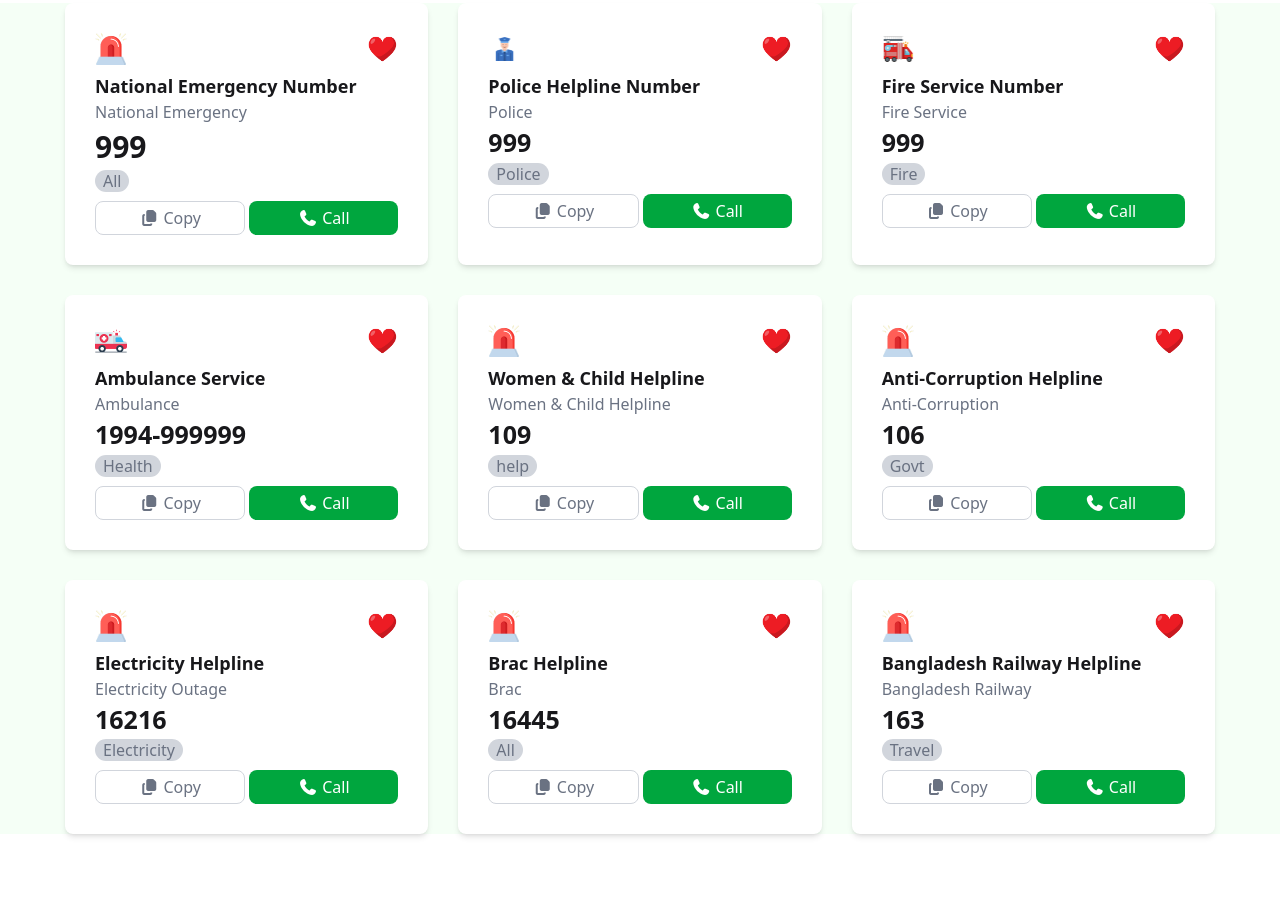
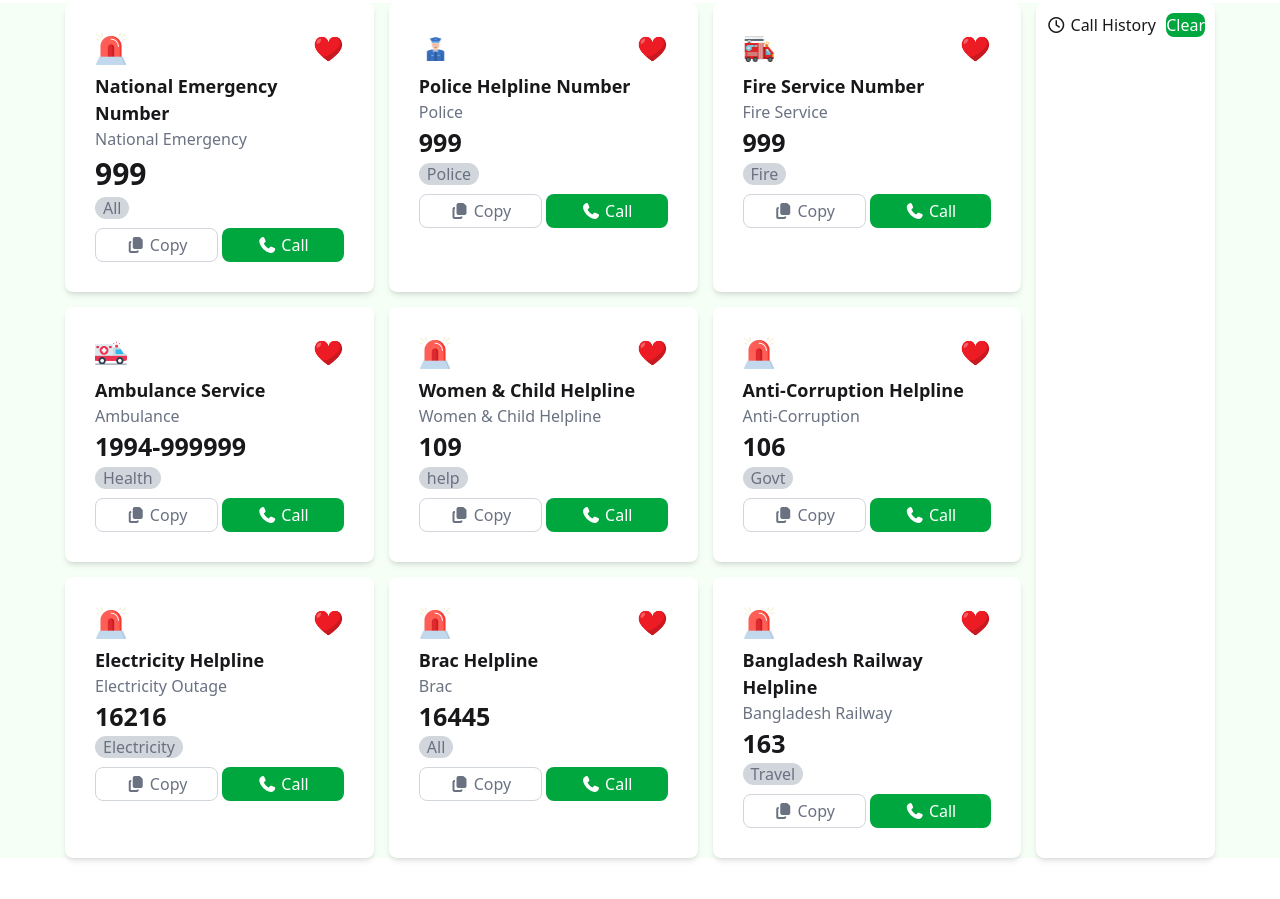
Before and after one commit to diponchakma1/assignment-5, a plain HTML site: page index.html in a window 1280 px wide. Shown: the part 277-1176 px from the top of the page. Drawn offline with nearby package versions, Linux system fonts and the light colour scheme.

Commit message:
card-right history section added

```diff
--- a/index.html
+++ b/index.html
@@ -46,9 +46,10 @@
     </div>
     <!-- card section start here -->
     <div class="bg-[#f5fff6]">
-        <div class="main-section max-w-[1150px] mx-auto mt-[40px] mb-[50px]">
-            <div class="card-section grid grid-cols-3 gap-[30px]">
-                <div class="card max-w-[450px] bg-white shadow-md border-red-100 rounded-lg p-[30px]">
+        <div class="main-section max-w-[1150px] flex gap-[15px] mx-auto mt-[40px] mb-[50px]">
+            <!-- card left section -->
+            <div class="card-section grid grid-cols-3 gap-[15px]">
+                <div class="card bg-white shadow-md border-red-100 rounded-lg p-[30px]">
                     <div class="icon flex justify-between items-center">
                         <img class="w-[32px] h-[32px]" src="./assets/emergency.png" alt="">
                         <img class="w-[32px] h-[32px]" src="./assets/heart.png" alt="">
@@ -67,7 +68,7 @@
                         </div>
                     </div>
                 </div>
-                <div class="card max-w-[450px] bg-white shadow-md border-red-100 rounded-lg p-[30px]">
+                <div class="card  bg-white shadow-md border-red-100 rounded-lg p-[30px]">
                     <div class="icon flex justify-between items-center">
                         <img class="w-[32px] h-[32px]" src="./assets/police.png" alt="">
                         <img class="w-[32px] h-[32px]" src="./assets/heart.png" alt="">
@@ -86,7 +87,7 @@
                         </div>
                     </div>
                 </div>
-                <div class="card max-w-[450px] bg-white shadow-md border-red-100 rounded-lg p-[30px]">
+                <div class="card  bg-white shadow-md border-red-100 rounded-lg p-[30px]">
                     <div class="icon flex justify-between items-center">
                         <img class="w-[32px] h-[32px]" src="./assets/fire-service.png" alt="">
                         <img class="w-[32px] h-[32px]" src="./assets/heart.png" alt="">
@@ -105,7 +106,7 @@
                         </div>
                     </div>
                 </div>
-                <div class="card max-w-[450px] bg-white shadow-md border-red-100 rounded-lg p-[30px]">
+                <div class="card  bg-white shadow-md border-red-100 rounded-lg p-[30px]">
                     <div class="icon flex justify-between items-center">
                         <img class="w-[32px] h-[32px]" src="./assets/ambulance.png" alt="">
                         <img class="w-[32px] h-[32px]" src="./assets/heart.png" alt="">
@@ -124,7 +125,7 @@
                         </div>
                     </div>
                 </div>
-                <div class="card max-w-[450px] bg-white shadow-md border-red-100 rounded-lg p-[30px]">
+                <div class="card  bg-white shadow-md border-red-100 rounded-lg p-[30px]">
                     <div class="icon flex justify-between items-center">
                         <img class="w-[32px] h-[32px]" src="./assets/emergency.png" alt="">
                         <img class="w-[32px] h-[32px]" src="./assets/heart.png" alt="">
@@ -143,7 +144,7 @@
                         </div>
                     </div>
                 </div>
-                <div class="card max-w-[450px] bg-white shadow-md border-red-100 rounded-lg p-[30px]">
+                <div class="card  bg-white shadow-md border-red-100 rounded-lg p-[30px]">
                     <div class="icon flex justify-between items-center">
                         <img class="w-[32px] h-[32px]" src="./assets/emergency.png" alt="">
                         <img class="w-[32px] h-[32px]" src="./assets/heart.png" alt="">
@@ -162,7 +163,7 @@
                         </div>
                     </div>
                 </div>
-                <div class="card max-w-[450px] bg-white shadow-md border-red-100 rounded-lg p-[30px]">
+                <div class="card  bg-white shadow-md border-red-100 rounded-lg p-[30px]">
                     <div class="icon flex justify-between items-center">
                         <img class="w-[32px] h-[32px]" src="./assets/emergency.png" alt="">
                         <img class="w-[32px] h-[32px]" src="./assets/heart.png" alt="">
@@ -181,7 +182,7 @@
                         </div>
                     </div>
                 </div>
-                <div class="card max-w-[450px] bg-white shadow-md border-red-100 rounded-lg p-[30px]">
+                <div class="card  bg-white shadow-md border-red-100 rounded-lg p-[30px]">
                     <div class="icon flex justify-between items-center">
                         <img class="w-[32px] h-[32px]" src="./assets/emergency.png" alt="">
                         <img class="w-[32px] h-[32px]" src="./assets/heart.png" alt="">
@@ -200,7 +201,7 @@
                         </div>
                     </div>
                 </div>
-                <div class="card max-w-[450px] bg-white shadow-md border-red-100 rounded-lg p-[30px]">
+                <div class="card  bg-white shadow-md border-red-100 rounded-lg p-[30px]">
                     <div class="icon flex justify-between items-center">
                         <img class="w-[32px] h-[32px]" src="./assets/emergency.png" alt="">
                         <img class="w-[32px] h-[32px]" src="./assets/heart.png" alt="">
@@ -220,8 +221,13 @@
                     </div>
                 </div>
             </div>
-            <div class="history-section">
-
+            <!-- card right section -->
+            <div
+                class="history-section w-[185px] justify-between flex  bg-white shadow-md border-red-100 rounded-lg p-[10px]">
+                <div>
+                    <button class="text-[16px]"><i class="fa-regular fa-clock"></i> Call History</button>
+                </div>
+                <div><button class="bg-[#00a63e] rounded-lg text-white">Clear</button></div>
             </div>
         </div>
     </div>
```
